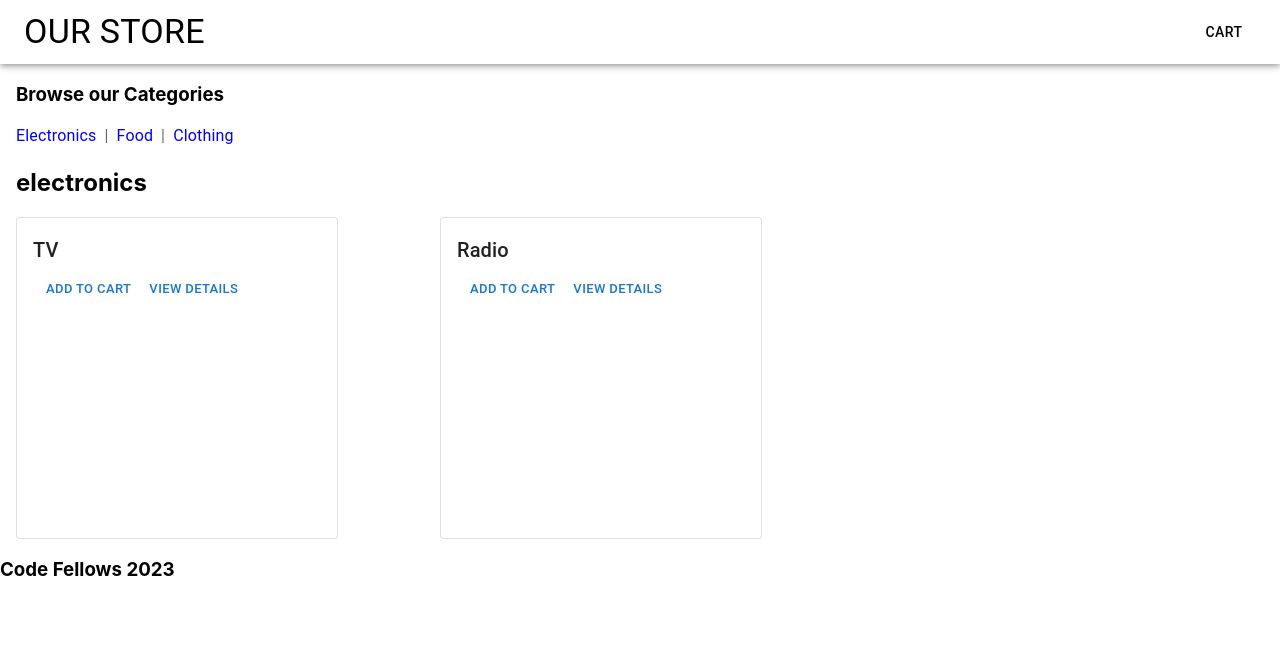
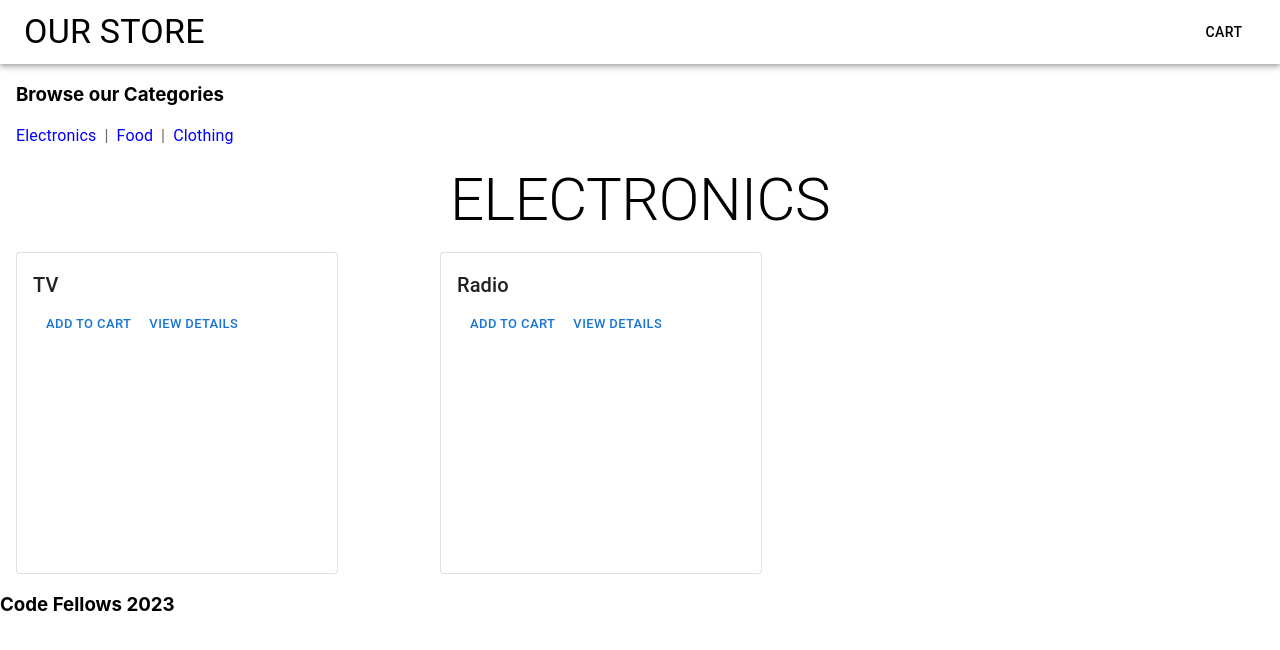
Before and after one commit to kennywlino/storefront, a React (Create React App) app: page / in a window 1280 px wide. Both pictures are taken after a click on the link "Electronics". Shown: the top 650 px of the page. Built offline with nearby package versions, Linux system fonts and the light colour scheme.

Commit message:
Capitalized and centered product category name and updated old single reducer.

```diff
--- a/src/Components/Categories/Categories.jsx
+++ b/src/Components/Categories/Categories.jsx
@@ -18,7 +18,7 @@ const Categories = (props) => {
           <Breadcrumbs separator="|" aria-label="breadcrumb">
             {
             categories.map((category, index) => (
-                <Link underline="hover" color="blue" onClick={() => selectCategory(category.name)} key={`category-${index}`}>{category.displayName}</Link>
+                <Link underline="hover" color="blue" onClick={() => selectCategory(category)} key={`category-${index}`}>{category.displayName}</Link>
             ))
             }
           </Breadcrumbs>
--- a/src/Components/Products/Products.jsx
+++ b/src/Components/Products/Products.jsx
@@ -1,6 +1,6 @@
 import React from 'react';
 import { connect } from 'react-redux';
-import { Box, Button, Card, CardActions, CardContent, Typography } from '@mui/material';
+import { Box, Button, Card, CardActions, CardContent, Container, Typography } from '@mui/material';
 import { maxHeight } from '@mui/system';
 import Grid from '@mui/material/Unstable_Grid2';
 import './Products.scss';
@@ -14,11 +14,13 @@ const Products = (props) => {
 
   return (
     <div className="productsGrid">
-    <h2>{activeCategory}</h2>
+      <Typography variant="h2" textAlign="center" mb="1rem" typography={{"text-transform": "uppercase"}}>
+        {activeCategory}
+      </Typography>
       <Grid container spacing={3}>
       {activeCategory && products.map((product, index) => {
           return (
-          <Grid xs={4}>
+            <Grid xs={4} key={`product-grid-${index}`}>
               <Card key={`product-${index}`} variant="outlined" sx={{ maxWidth: "20rem", height: "20rem"}}>
                 <CardContent>
                   <Typography variant="h6" component="div">
--- a/src/store/reducer.js
+++ b/src/store/reducer.js
@@ -23,8 +23,8 @@ const reducer = (state = initialState, action) => {
     case 'SELECT_CATEGORY':
       return {
         ...state,
-        activeCategory: payload,
-        products: initialState.products.filter(product => product.category === payload)
+        activeCategory: payload.displayName,
+        products: initialState.products.filter(product => product.category === payload.name)
       }
     case 'RESET':
       return initialState;
@@ -34,6 +34,7 @@ const reducer = (state = initialState, action) => {
 }
 
 export const selectCategory = (category) => {
+  console.log(category);
   return {
     type: 'SELECT_CATEGORY',
     payload: category,
```
Lines whose indentation alone changed are shown as unchanged.
